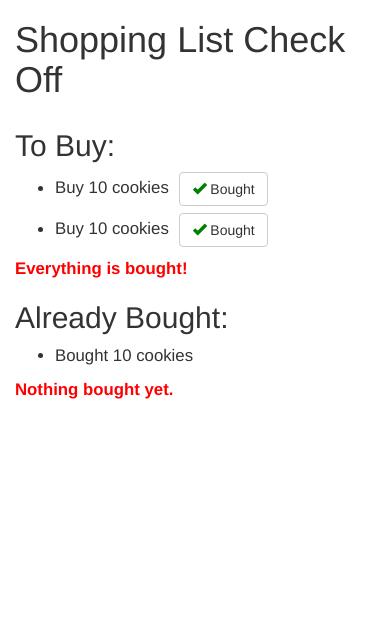
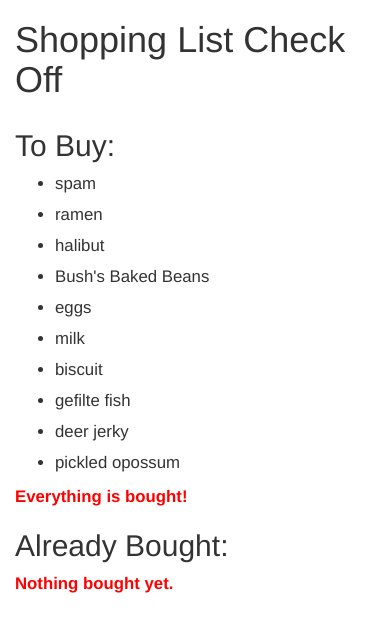
Before and after one commit to drj2115/JHU_FRONTEND, a plain HTML site: page assignment7/index.html in a window 390 px wide. Drawn offline with Linux system fonts and the light colour scheme.

Commit message:
[module7] declared controllers and service

```diff
--- a/assignment7/app.js
+++ b/assignment7/app.js
@@ -6,4 +6,65 @@
         .service('ShoppingListCheckOffService', ShoppingListCheckOffService);
     ToBuyController.$inject = ['ShoppingListCheckOffService'];
     AlreadyBoughtController.$inject = ['ShoppingListCheckOffService'];
+
+    function ToBuyController(ShoppingListCheckOffService) {
+        var shoppingList = this;
+        shoppingList.items = ShoppingListCheckOffService.items;
+        shoppingList.addToCart = function(idx) {
+            ShoppingListCheckOffService.addToCart(idx);
+        }
+    }
+
+    function AlreadyBoughtController(ShoppingListCheckOffService) {
+        return ShoppingListCheckOffService.cart;
+    }
+
+    function ShoppingListCheckOffService() {
+        this.items = [
+            {
+                name: "spam",
+                quantity: 4
+            },
+            {
+                name: "ramen",
+                quantity: 10
+            },
+            {
+                name: "halibut",
+                quantity: 300
+            },
+            {
+                name: "Bush's Baked Beans",
+                quantity: 10
+            },
+            {
+                name: "eggs",
+                quantity: 12
+            },
+            {
+                name: "milk",
+                quantity: 1
+            },
+            {
+                name: "biscuit",
+                quantity: 5
+            },
+            {
+                name: "gefilte fish",
+                quantity: 1
+            },
+            {
+                name: "deer jerky",
+                quantity: 15
+            },
+            {
+                name: "pickled opossum",
+                quantity: 3
+            }
+        ];
+        this.cart = [];
+        var addToCart = function(idx) {
+            cart.push(items.splice(idx, 1))
+        }
+    }
 })();
--- a/assignment7/index.html
+++ b/assignment7/index.html
@@ -31,29 +31,25 @@
         <div class="row">
 
             <!-- To Buy List -->
-            <div class="col-md-6" ng-controller="ToBuyController as addToCart">
+            <div class="col-md-6" ng-controller="ToBuyController as shoppingList">
                 <h2>To Buy:</h2>
                 <ul>
-                    <li>Buy 10 cookies
-                        <button class="btn btn-default"><span class="glyphicon glyphicon-ok"></span> Bought</button>
-                    </li>
-                    <li>Buy 10 cookies
-                        <button class="btn btn-default"><span class="glyphicon glyphicon-ok"></span> Bought</button>
-                    </li>
+                    <li ng-repeat="item in shoppingList.items">{{ item.name }}</li>
                 </ul>
                 <div class="emptyMessage">Everything is bought!</div>
             </div>
 
             <!-- Already Bought List -->
-            <div class="col-md-6" ng-controller="AlreadyBoughtController as alreadyBought">
+            <div class="col-md-6" ng-controller="AlreadyBoughtController as cart">
                 <h2>Already Bought:</h2>
                 <ul>
-                    <li>Bought 10 cookies</li>
+                    <li ng-repeat="item in cart.items">{{ item.name }}</li>
                 </ul>
                 <div class="emptyMessage">Nothing bought yet.</div>
             </div>
         </div>
     </div>
     <script src="angular.min.js"></script>
+    <script src="app.js"></script>
 </body>
 </html>
```
